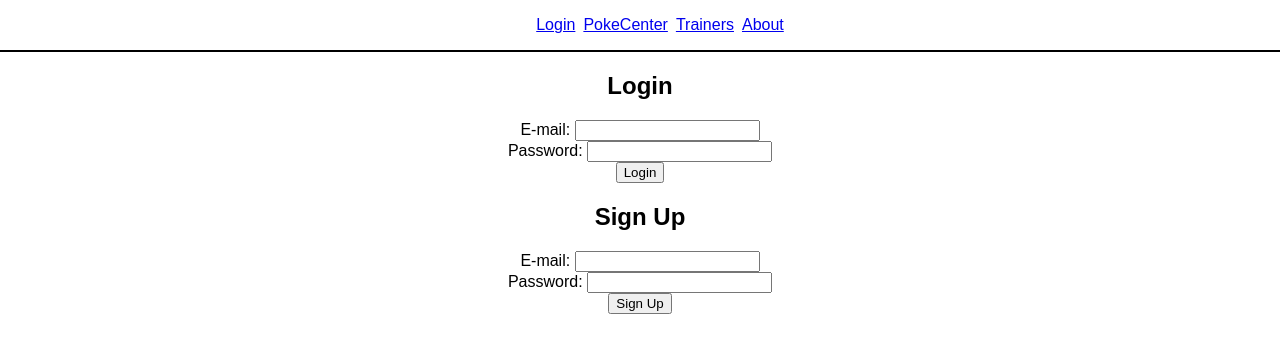
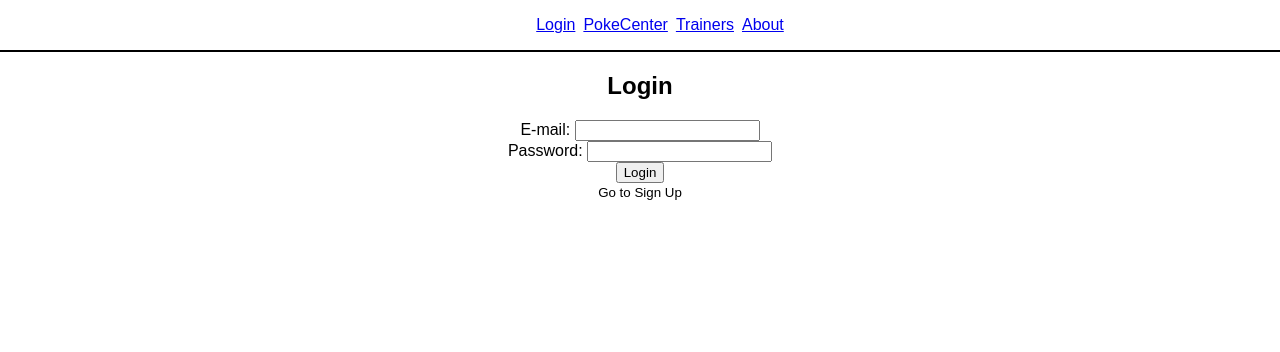
Before and after one commit to SirPotatoIV/mern_heroku, a React (Create React App) app in the folder client/: page / in a window 1280 px wide. Shown: the top 352 px of the page. Built offline with nearby package versions, Linux system fonts and the light colour scheme.

Commit message:
Added conditional to login and sign up components.

```diff
--- /dev/null
+++ b/client/src/pages/Home.css
@@ -0,0 +1,4 @@
+.loginSignup {
+  border: none;
+  background: none;
+}
--- a/client/src/pages/Home.js
+++ b/client/src/pages/Home.js
@@ -1,12 +1,23 @@
-import React from 'react';
+import React, { useState } from 'react';
 import Login from '../components/Login';
 import SignUp from '../components/SignUp';
 
+import './Home.css';
+
 const Home = () => {
+  const [showLogin, setShowLogin] = useState(true);
+
   return (
     <>
-      <Login />
-      <SignUp />
+      {showLogin ? <Login /> : <SignUp />}
+      <button
+        className="loginSignup"
+        onClick={() => {
+          setShowLogin(!showLogin);
+        }}
+      >
+        {showLogin ? 'Go to Sign Up' : 'Go to Login'}
+      </button>
     </>
   );
 };
```
